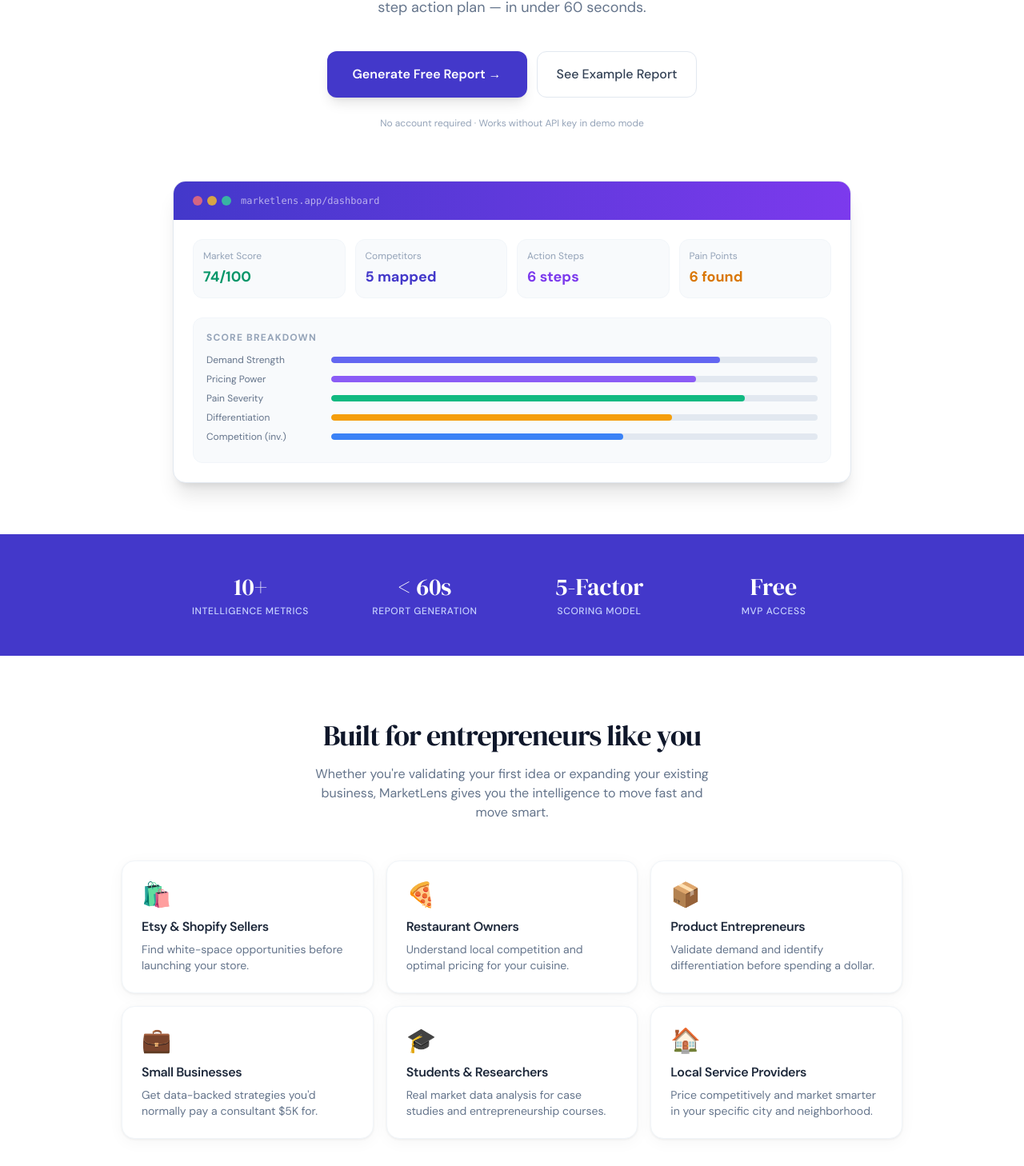
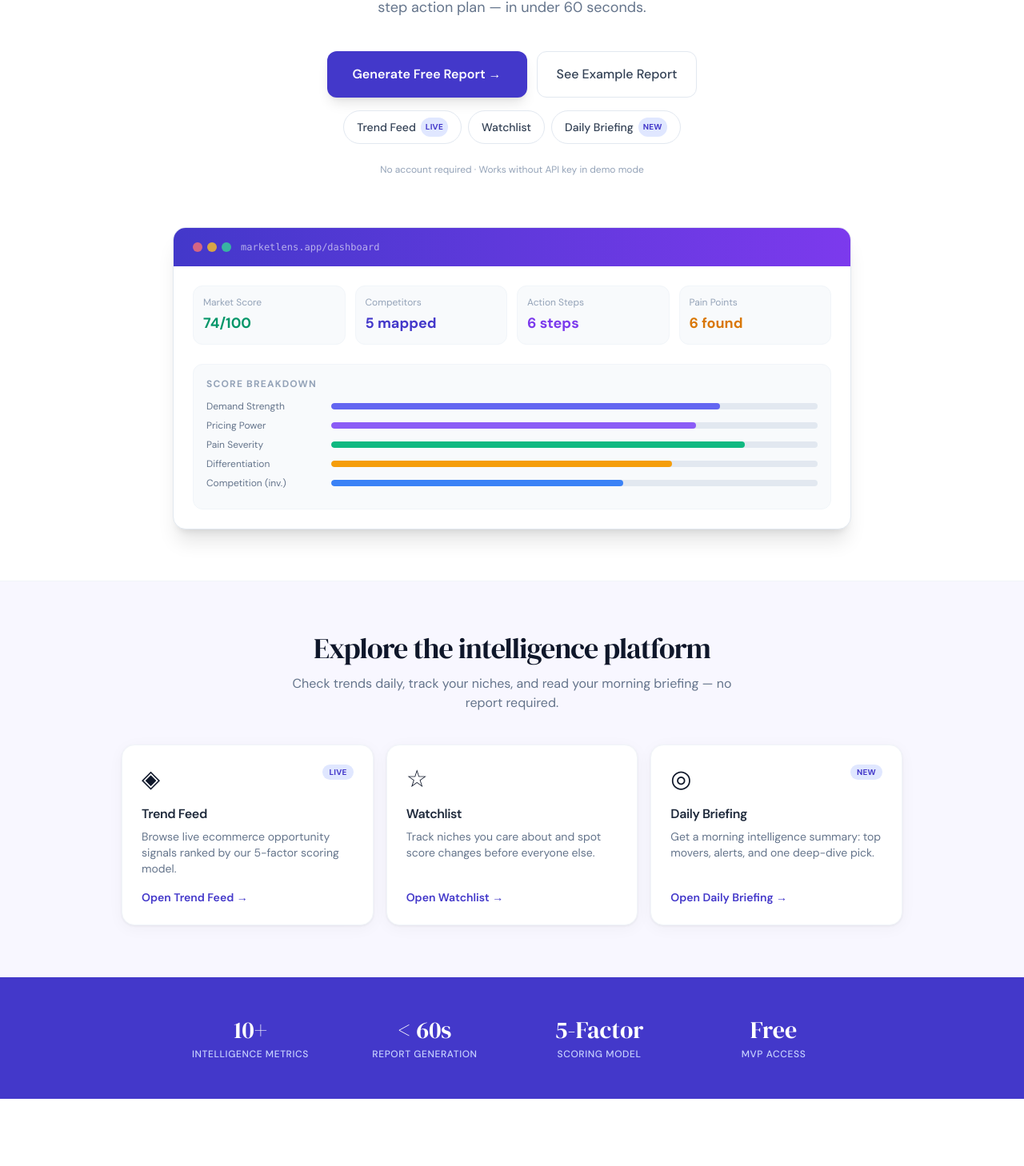
Before and after one commit to LohitVukanti/marketlens, a Next.js app: page / in a window 1280 px wide. Shown: the part 415-1873 px from the top of the page at 80% size. Built offline with nearby package versions, Linux system fonts and the light colour scheme.

Commit message:
Add navigation links for MarketLens platform pages

```diff
--- a/src/app/page.tsx
+++ b/src/app/page.tsx
@@ -27,6 +27,30 @@
   { n: "< 60s", label: "Report Generation" },
   { n: "5-Factor", label: "Scoring Model" },
   { n: "Free", label: "MVP Access" },
+];
+
+const PLATFORM_LINKS = [
+  {
+    href: "/feed",
+    icon: "◈",
+    title: "Trend Feed",
+    desc: "Browse live ecommerce opportunity signals ranked by our 5-factor scoring model.",
+    badge: "Live",
+  },
+  {
+    href: "/watchlist",
+    icon: "☆",
+    title: "Watchlist",
+    desc: "Track niches you care about and spot score changes before everyone else.",
+    badge: null,
+  },
+  {
+    href: "/briefing",
+    icon: "◎",
+    title: "Daily Briefing",
+    desc: "Get a morning intelligence summary: top movers, alerts, and one deep-dive pick.",
+    badge: "New",
+  },
 ];
 
 export default function LandingPage() {
@@ -61,13 +85,30 @@
               Get a complete market intelligence report for any business idea — competitor analysis, pricing strategy, demand trends, and a step-by-step action plan — in under 60 seconds.
             </p>
 
-            <div className="flex flex-col sm:flex-row gap-3 justify-center mb-6">
+            <div className="flex flex-col sm:flex-row gap-3 justify-center mb-4">
               <Link href="/analyze" className="btn-primary text-base px-8 py-4 shadow-lg">
                 Generate Free Report →
               </Link>
               <Link href="/analyze?mock=true" className="btn-secondary text-base px-6 py-4">
                 See Example Report
               </Link>
+            </div>
+
+            <div className="flex flex-wrap gap-2 justify-center mb-6">
+              {PLATFORM_LINKS.map(({ href, title, badge }) => (
+                <Link
+                  key={href}
+                  href={href}
+                  className="inline-flex items-center gap-1.5 px-4 py-2 rounded-full text-sm font-medium border border-slate-200 bg-white text-slate-700 hover:border-brand-300 hover:bg-brand-50 hover:text-brand-800 transition-all"
+                >
+                  {title}
+                  {badge && (
+                    <span className="text-[10px] font-bold uppercase tracking-wide px-1.5 py-0.5 rounded-full bg-brand-100 text-brand-700">
+                      {badge}
+                    </span>
+                  )}
+                </Link>
+              ))}
             </div>
 
             <p className="text-xs text-slate-400">
@@ -118,6 +159,45 @@
                   ))}
                 </div>
               </div>
+            </div>
+          </div>
+        </section>
+
+        {/* ── Platform ──────────────────────────────────────── */}
+        <section className="py-16 bg-surface-secondary border-y border-slate-100">
+          <div className="max-w-5xl mx-auto px-4 sm:px-6">
+            <div className="text-center mb-10">
+              <h2 className="font-serif text-3xl sm:text-4xl text-slate-900 mb-3">
+                Explore the intelligence platform
+              </h2>
+              <p className="text-slate-500 max-w-xl mx-auto">
+                Check trends daily, track your niches, and read your morning briefing — no report required.
+              </p>
+            </div>
+            <div className="grid grid-cols-1 sm:grid-cols-3 gap-4">
+              {PLATFORM_LINKS.map(({ href, icon, title, desc, badge }) => (
+                <Link
+                  key={href}
+                  href={href}
+                  className="card p-6 hover:shadow-card-hover transition-all group flex flex-col"
+                >
+                  <div className="flex items-start justify-between mb-4">
+                    <span className="text-3xl">{icon}</span>
+                    {badge && (
+                      <span className="text-[10px] font-bold uppercase tracking-wide px-2 py-0.5 rounded-full bg-brand-100 text-brand-700">
+                        {badge}
+                      </span>
+                    )}
+                  </div>
+                  <h3 className="font-sans font-semibold text-slate-800 mb-2 group-hover:text-brand-700 transition-colors">
+                    {title}
+                  </h3>
+                  <p className="text-sm text-slate-500 flex-1">{desc}</p>
+                  <span className="mt-4 text-sm font-semibold text-brand-700 group-hover:text-brand-800">
+                    Open {title} →
+                  </span>
+                </Link>
+              ))}
             </div>
           </div>
         </section>
--- a/src/components/layout/Navbar.tsx
+++ b/src/components/layout/Navbar.tsx
@@ -11,6 +11,9 @@
 
 const NAV_LINKS = [
   { href: "/", label: "Home" },
+  { href: "/feed", label: "Trend Feed" },
+  { href: "/watchlist", label: "Watchlist" },
+  { href: "/briefing", label: "Briefing" },
   { href: "/analyze", label: "New Analysis" },
   { href: "/saved-reports", label: "Saved Reports" },
 ];
@@ -33,7 +36,7 @@
         </Link>
 
         {/* Nav links */}
-        <div className="flex items-center gap-1">
+        <div className="flex items-center gap-0.5 overflow-x-auto max-w-[50vw] sm:max-w-none scrollbar-none">
           {NAV_LINKS.map(({ href, label }) => {
             const isActive = pathname === href;
             return (
@@ -41,7 +44,7 @@
                 key={href}
                 href={href}
                 className={cn(
-                  "px-3 py-2 rounded-lg text-sm font-medium transition-all duration-150",
+                  "px-2.5 sm:px-3 py-2 rounded-lg text-xs sm:text-sm font-medium transition-all duration-150 whitespace-nowrap flex-shrink-0",
                   isActive
                     ? "text-brand-700 bg-brand-50"
                     : "text-slate-600 hover:text-slate-900 hover:bg-slate-100"
```
